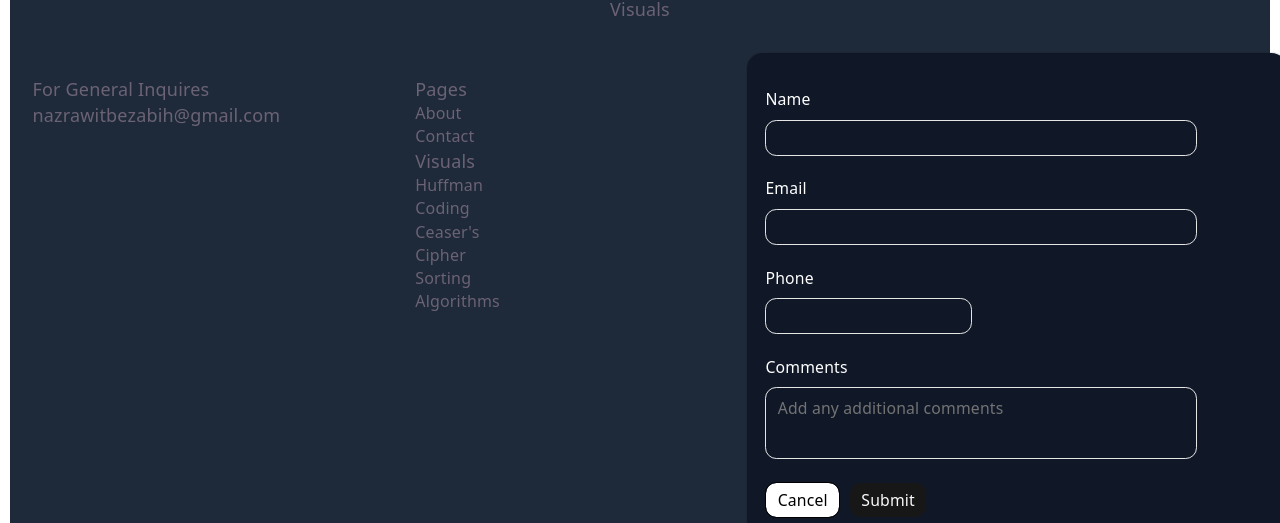
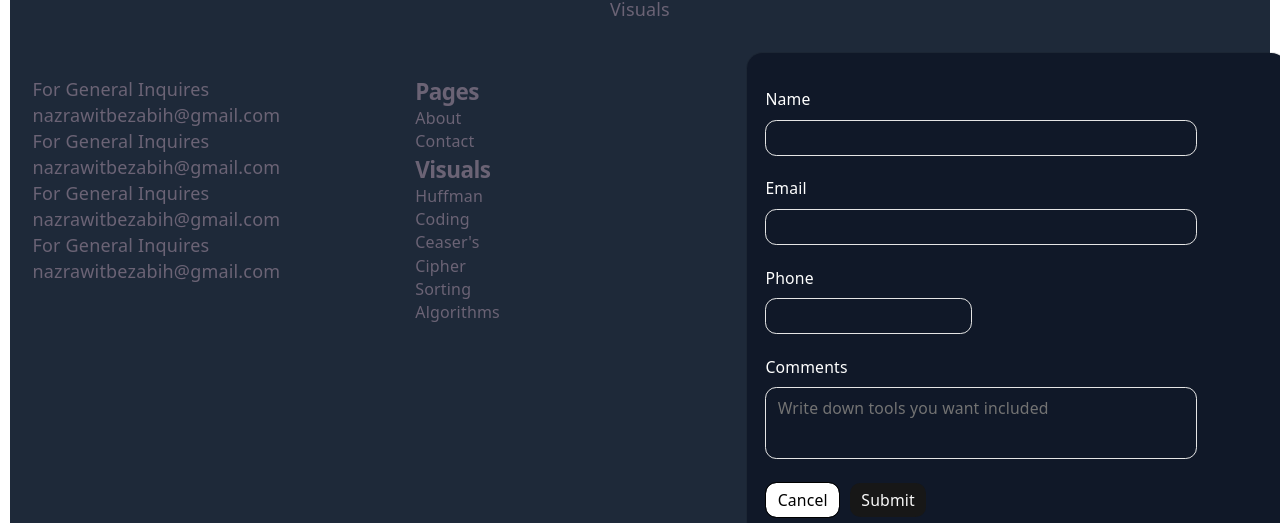
Before and after one commit to Nazrawit-T-B/IVISUALZ, a React (Vite) app: page / in a window 1280 px wide. Shown: the part 1152-1675 px from the top of the page. Built offline with nearby package versions, Linux system fonts and the light colour scheme.

Commit message:
Adjustments on the footer section

```diff
--- a/src/Footer.jsx
+++ b/src/Footer.jsx
@@ -14,14 +14,20 @@ const Footer=()=>{
                     <div>
                         <h6>For General Inquires</h6>
                         <p>nazrawitbezabih@gmail.com</p>
+                        <h6>For General Inquires</h6>
+                        <p>nazrawitbezabih@gmail.com</p>
+                        <h6>For General Inquires</h6>
+                        <p>nazrawitbezabih@gmail.com</p>
+                        <h6>For General Inquires</h6>
+                        <p>nazrawitbezabih@gmail.com</p>
                     </div>
                     <div>
-                        <h6>Pages </h6>
+                        <h4>Pages </h4>
                         <ul>
                             <li><a href="">About</a></li>
                             <li><a href="">Contact</a></li>
                         </ul>
-                        <h6>Visuals</h6>
+                        <h4>Visuals</h4>
                         <ul>
                              <li><a href="">Huffman Coding</a></li>
                             <li><a href="">Ceaser's Cipher</a></li>
--- a/src/components/shadcn-space/card/card-03.jsx
+++ b/src/components/shadcn-space/card/card-03.jsx
@@ -46,7 +46,7 @@ const ProductCard = () => {
                 </FieldLabel>
                 <Textarea
                   id="checkout-7j9-optional-comments"
-                  placeholder="Add any additional comments"
+                  placeholder="Write down tools you want included "
                   className="resize-none"
                 />
               </Field>
```
